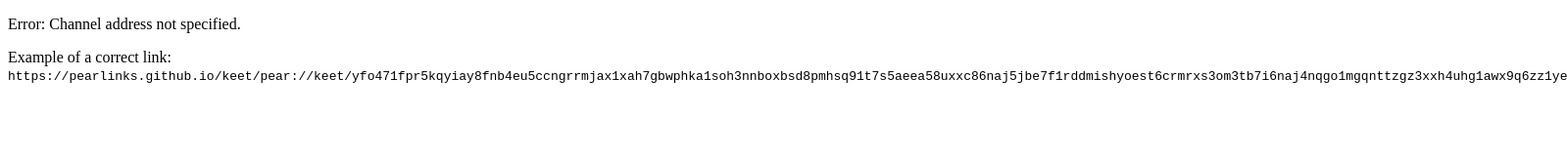
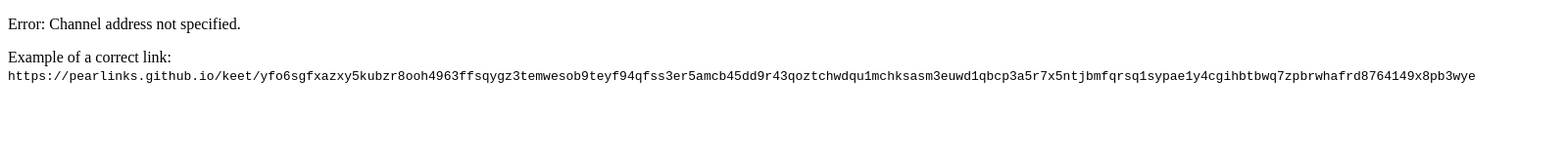
Before and after one commit to pearlinks/keet, a plain HTML site: page index.html in a window 1280 px wide. Shown: the whole page at 98% size, 1599 px wide, since content can reach past the window. Drawn offline with Linux system fonts and the light colour scheme.

Commit message:
fix:lnks

```diff
--- a/index.html
+++ b/index.html
@@ -12,7 +12,7 @@
                 // Если адреса нет — показываем инструкцию
                 document.body.innerHTML = `
                     <p>Error: Channel address not specified.</p>
-                    <p>Example of a correct link: <code>https://pearlinks.github.io/keet/pear://keet/yfo471fpr5kqyiay8fnb4eu5ccngrrmjax1xah7gbwphka1soh3nnboxbsd8pmhsq91t7s5aeea58uxxc86naj5jbe7f1rddmishyoest6crmrxs3om3tb7i6naj4nqgo1mgqnttzgz3xxh4uhg1awx9q6zz1ye</code></p>
+                    <p>Example of a correct link: <code>https://pearlinks.github.io/keet/yfo6sgfxazxy5kubzr8ooh4963ffsqygz3temwesob9teyf94qfss3er5amcb45dd9r43qoztchwdqu1mchksasm3euwd1qbcp3a5r7x5ntjbmfqrsq1sypae1y4cgihbtbwq7zpbrwhafrd8764149x8pb3wye</code></p>
                 `;
             }
         };
```
